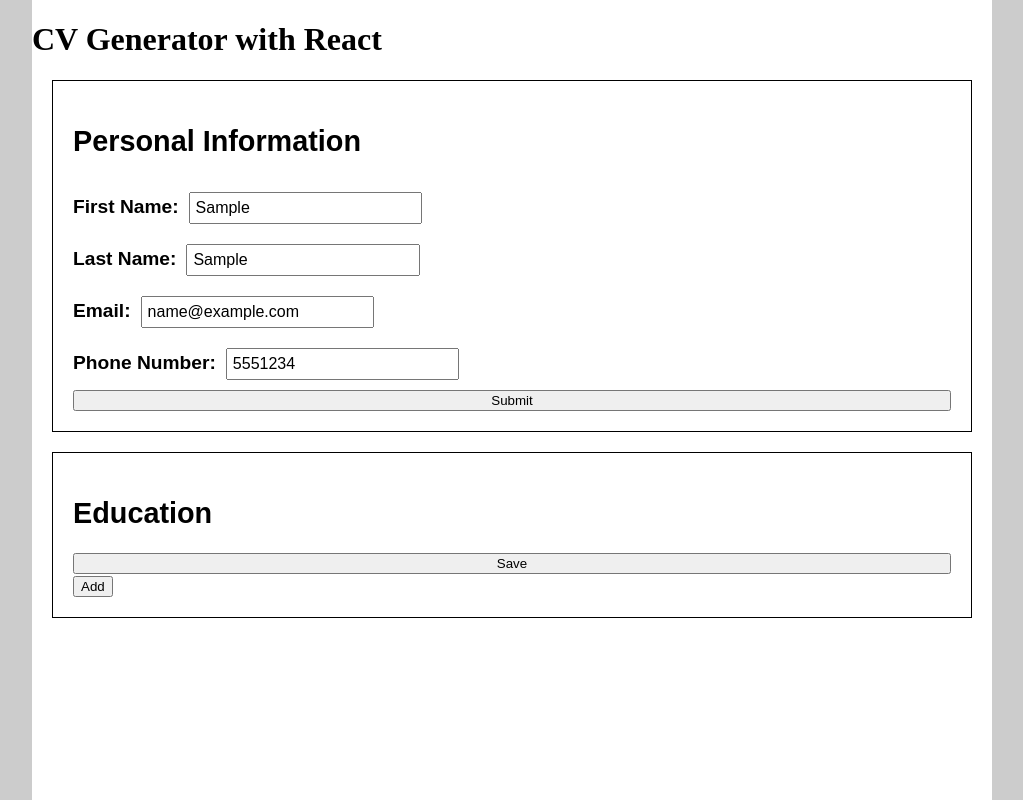
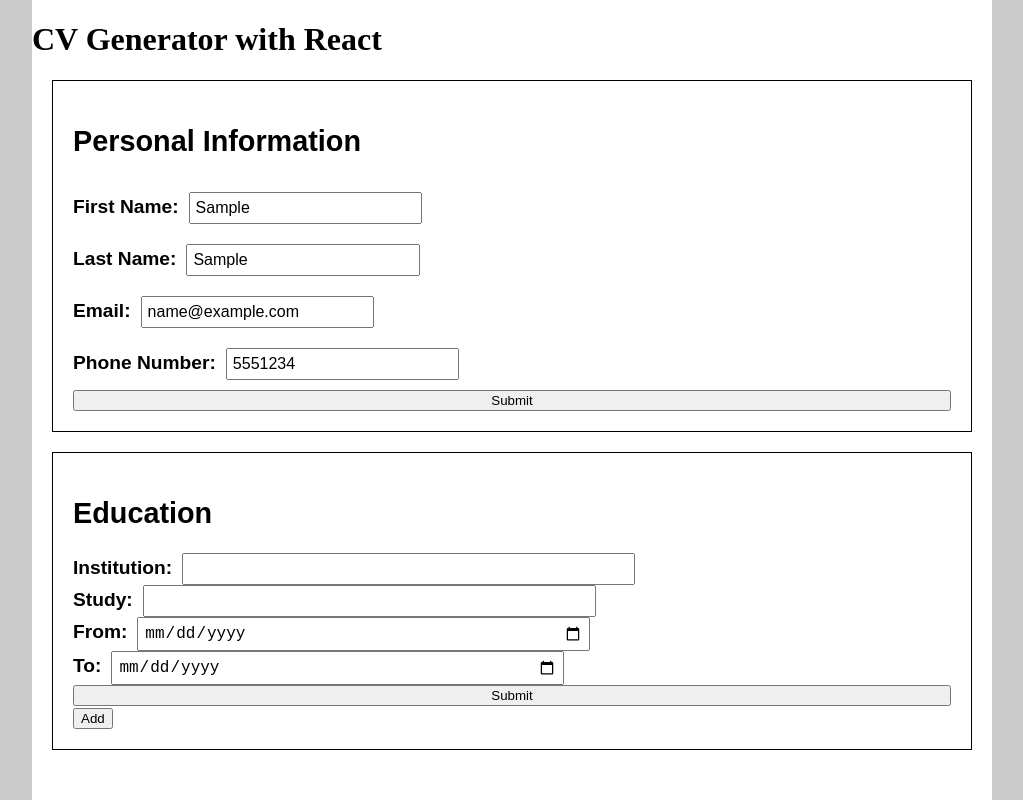
Before and after one commit to imranprice96/cv-project, a React (Create React App) app: page / in a window 1280 px wide. Both pictures are taken after typing "Sample", "Sample", "name@example.com", "5551234" into the empty fields and a click on the button "Add". Shown: the whole page, without its empty margins (128-1151 px from the left). Built offline with nearby package versions, Linux system fonts and the light colour scheme.

Commit message:
Add Education form inputs Add display change to edit form

```diff
--- a/src/EducationForm.js
+++ b/src/EducationForm.js
@@ -1,4 +1,5 @@
 import React, { Component } from "react";
+import Education from "./components/Education";
 
 class EducationForm extends Component {
 	constructor() {
@@ -7,14 +8,97 @@ class EducationForm extends Component {
 		this.state = {
 			institution: "",
 			study: "",
-			fromDate: null,
-			toDate: null,
+			fromDate: "",
+			toDate: "",
+			isSubmitted: false,
 		};
 	}
+
+	hanndleChange = (e) => {
+		const target = e.target;
+		const value = target.value;
+		const name = target.name;
+
+		this.setState({
+			[name]: value,
+		});
+	};
+
+	onSubmitEdu = (e) => {
+		e.preventDefault();
+		this.setState({ isSubmitted: true });
+	};
+
+	onEdit = () => {
+		this.setState({ isSubmitted: false });
+	};
+
+	onDelete = () => {};
+
 	render() {
+		const isSubmitted = this.state.isSubmitted;
+
+		if (isSubmitted) {
+			return (
+				<div>
+					<div className="details-container">
+						<Education details={this.state} />
+						<button onClick={this.onEdit}>Edit</button>
+						<button onClick={this.onDelete}>Delete</button>
+					</div>
+				</div>
+			);
+		}
+
 		return (
-			<form>
-				<button>Save</button>
+			<form id="eduForm" onSubmit={this.onSubmitEdu}>
+				<div>
+					<label htmlFor="institution">Institution:</label>
+					<input
+						type="text"
+						id="institution"
+						name="institution"
+						value={this.state.institution}
+						onChange={this.hanndleChange}
+						required
+					/>
+				</div>
+				<div>
+					<label htmlFor="study">Study:</label>
+					<input
+						type="text"
+						id="study"
+						name="study"
+						value={this.state.study}
+						onChange={this.hanndleChange}
+						required
+					/>
+				</div>
+				<div>
+					<label htmlFor="fromDate">From:</label>
+					<input
+						type="date"
+						id="fromDate"
+						name="fromDate"
+						value={this.state.fromDate}
+						onChange={this.hanndleChange}
+						required
+					/>
+				</div>
+				<div>
+					<label htmlFor="toDate">To:</label>
+					<input
+						type="date"
+						id="toDate"
+						name="toDate"
+						value={this.state.toDate}
+						onChange={this.hanndleChange}
+						required
+					/>
+				</div>
+				<button id="edu-submit" type="submit">
+					Submit
+				</button>
 			</form>
 		);
 	}
--- a/src/components/EducationContainer.js
+++ b/src/components/EducationContainer.js
@@ -8,24 +8,23 @@ class EducationContainer extends Component {
 		super();
 
 		this.state = {
-			education: [],
+			educationForms: [],
 		};
 	}
 
 	addEducationForm = () => {
 		this.setState({
-			education: this.state.education.concat(
+			educationForms: this.state.educationForms.concat(
 				<EducationForm key={uniqid()} />
 			),
 		});
-		console.log(this.state.education);
 	};
 
 	render() {
 		return (
 			<div className="details-container">
 				<h2>Education</h2>
-				{this.state.education}
+				{this.state.educationForms}
 				<button onClick={this.addEducationForm}>Add</button>
 			</div>
 		);
```
